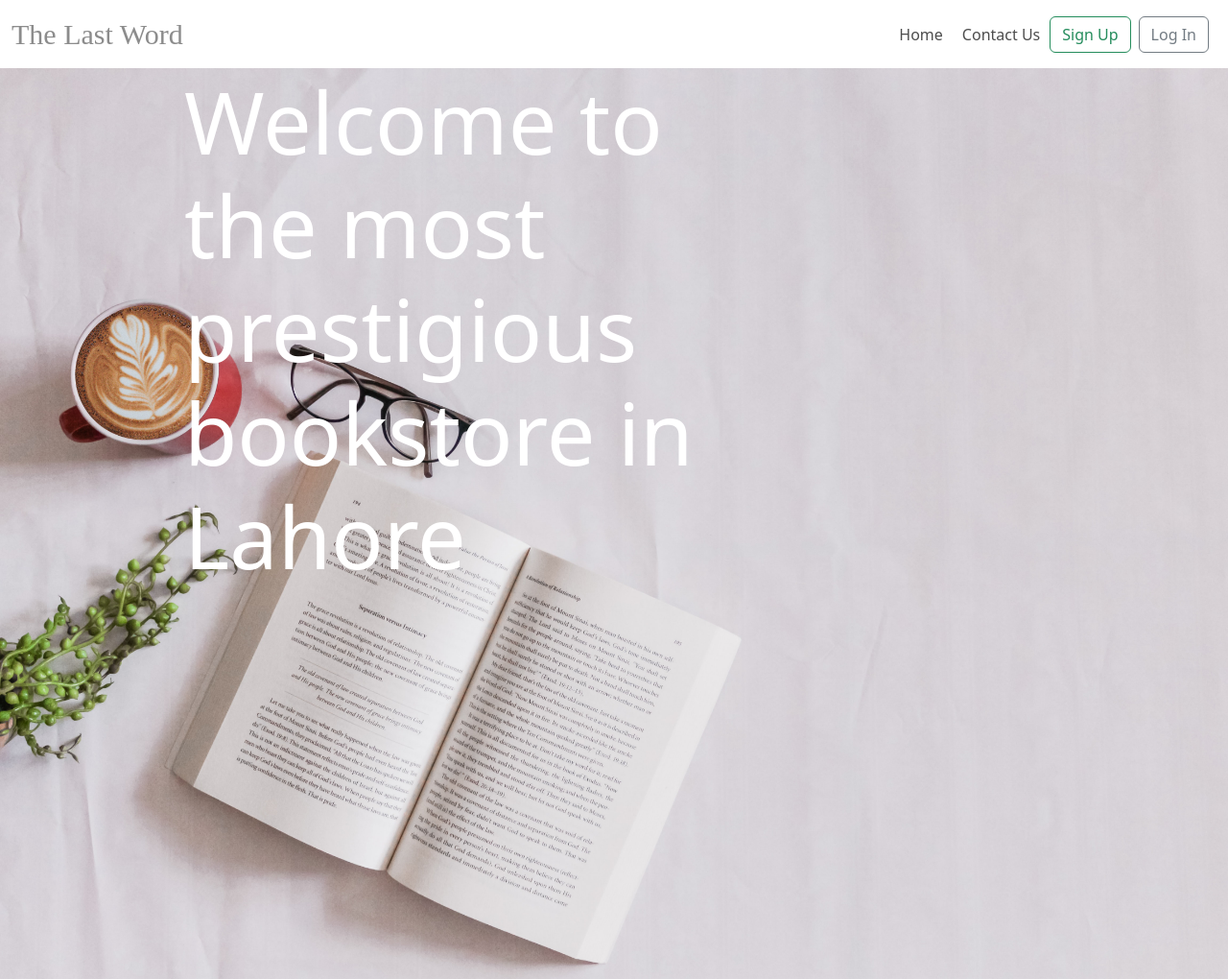
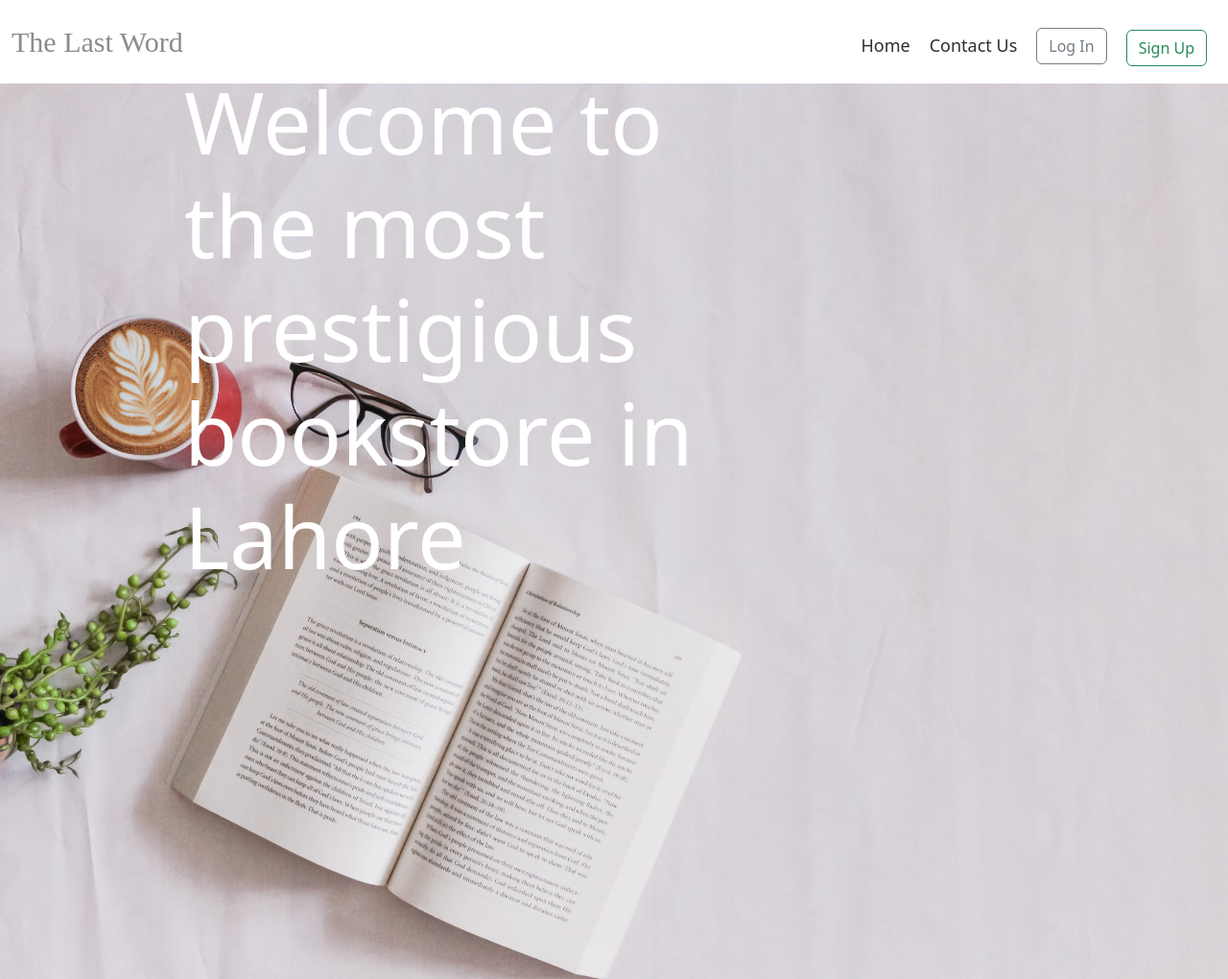
Before and after one commit to feysalaf/BookStore, a website: page index.html in a window 1280 px wide. Shown: the top 1020 px of the page at 96% size. Drawn offline with nearby package versions, Linux system fonts and the light colour scheme.

Commit message:
Cleaned nav bar code

```diff
--- a/index.css
+++ b/index.css
@@ -9,17 +9,15 @@
     font-size:30px;
 }
 
-
-.navbar .nav-item {
-    text-decoration:None;
-    color:#444444;
+.navbar .nav-item{
     padding:10px;
+    font-size:18px;
 }
 
-#navbarSupportedContent
-{
-    flex-direction:row-reverse;
+.navbar button{
+    margin-top:15%;
 }
+
 
 .carousel-caption h1{
     color:rgb(255, 255, 255);
--- a/index.html
+++ b/index.html
@@ -15,20 +15,20 @@
 <nav class="navbar  ">
     <div class="container-fluid navbar-expand-lg">
             <!-- Main nav bar content -->
-            <a class="ms-auto navbar-brand" href="#">The Last Word</a>
+            <a class="navbar-brand" href="#">The Last Word</a>
             <!-- Nav bar buttons-->
             <div class=" collapse navbar-collapse" id="navbarSupportedContent">
-                <button class="btn btn-outline-secondary me-2">Log In</button>
-                <button class="btn btn-outline-success me-2">Sign Up</button>
-                <a class="nav-item" href="#">Contact Us</a>
-                <a class=" nav-item" href="#">Home</a>
+                <ul class="navbar-nav ms-auto">
+                    <li class="nav-item"><a href="#" class="nav-link"></a>Home</li>
+                    <li class="nav-item"><a href="#" class="nav-link"></a>Contact Us</li>
+                    <li class="nav-item"><button class="btn btn-outline-secondary">Log In</button></li>
+                    <li class="nav-item"><button class="btn btn-outline-success">Sign Up</button></li>
+                </ul>
             </div>
+    </div>
+</nav>
 
 
-    </div>
-
-
-</nav>
 
 <!--Create launch page-->
 <div>
```
